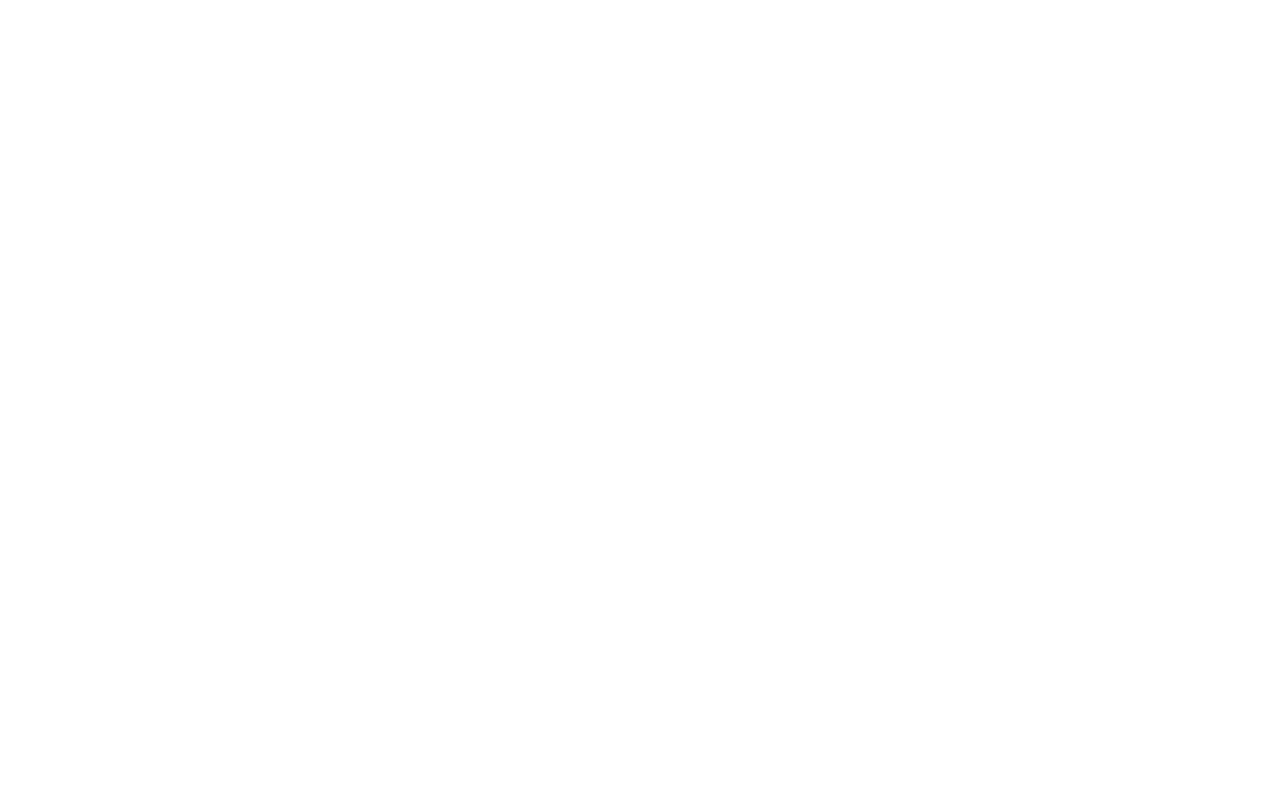
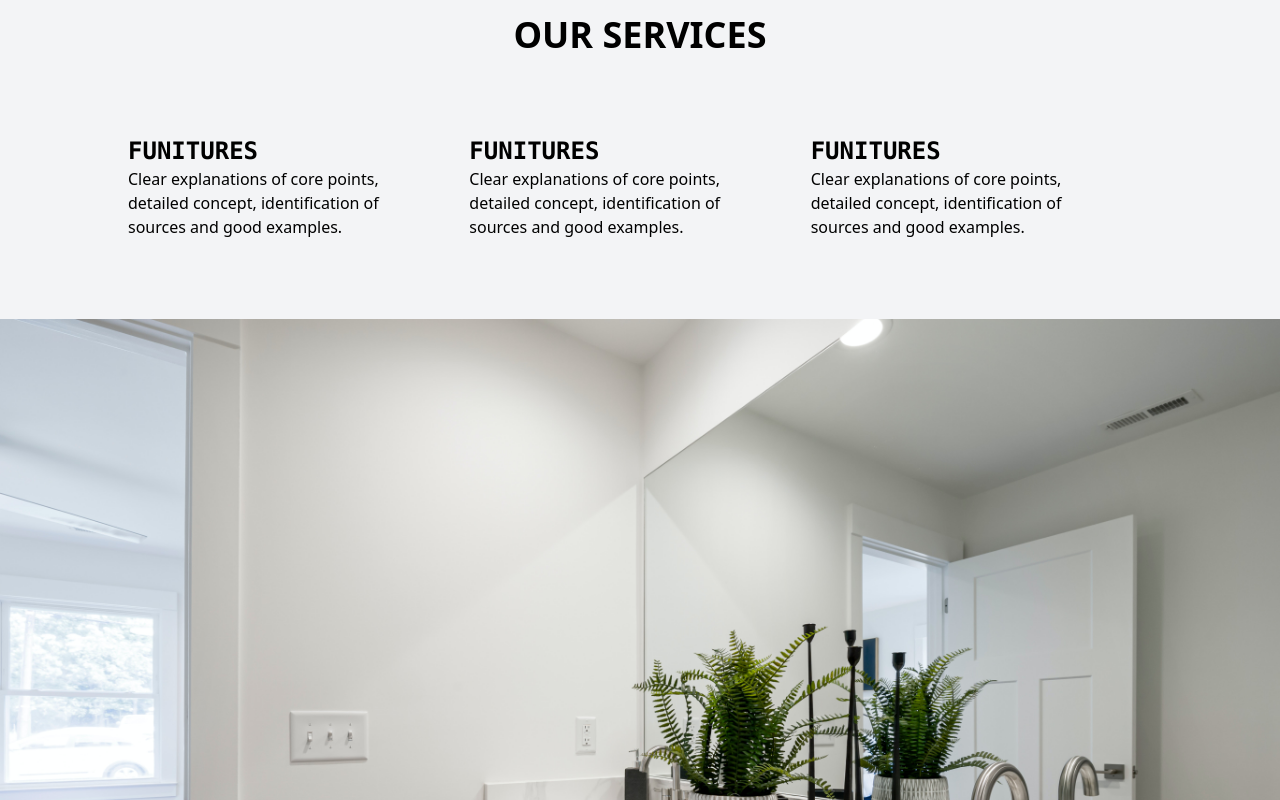
Before and after one commit to Obaayaa-1988/Nuxt-JS-Inter-Deco, a Nuxt app: page / in a window 1280 px wide. Shown: the part 1740-2540 px from the top of the page. Before the commit the page ends 1739 px from the top, so only its background shows below. Built offline with nearby package versions, Linux system fonts and the light colour scheme.

Commit message:
added our services section

```diff
--- a/components/Home.vue
+++ b/components/Home.vue
@@ -11,7 +11,9 @@
           Our first async presentation went pretty well we highlighted the
           problem statement which is to
         </p>
-        <button class="mb-8 bg-stone-600 py-3 px-8 text-white mt-12 font-extrabold">
+        <button
+          class="mb-8 bg-stone-600 py-3 px-8 text-white mt-12 font-extrabold"
+        >
           View Store
         </button>
       </div>
@@ -47,49 +49,106 @@
 
     <!-------------section 3---------->
     <div class="w-4/5 m-auto">
-      <div class="flex justify-around " >
-        <div><h1 class="text-xl font-semibold my-8 font-mono text-center">INTERIOR<hr class="border border-orange-600 font-extrabold"></h1></div>
-        <div><h1 class="text-xl  my-8 font-mono font-semibold">DECORATION<hr class="border border-orange-600  font-extrabold"/></h1></div>
-        <div><h1 class="text-xl font-semibold my-8 font-mono">ARCHITECTURE<hr class="border border-orange-600  font-extrabold"/></h1></div>
+      <div class="flex justify-around">
+        <div>
+          <h1 class="text-xl font-semibold my-8 font-mono text-center">
+            INTERIOR
+            <hr class="border border-orange-600 font-extrabold" />
+          </h1>
         </div>
-
-      <div class="flex justify-between" >
-        <div><h1  class="text-9xl text-gray-200 font-bold my-8" >01</h1></div>
-        <div><h1  class="text-9xl text-gray-200  font-bold my-8">02</h1></div>
-        <div><h1  class="text-9xl text-gray-200 font-bold my-8">03</h1></div>
+        <div>
+          <h1 class="text-xl my-8 font-mono font-semibold">
+            DECORATION
+            <hr class="border border-orange-600 font-extrabold" />
+          </h1>
+        </div>
+        <div>
+          <h1 class="text-xl font-semibold my-8 font-mono">
+            ARCHITECTURE
+            <hr class="border border-orange-600 font-extrabold" />
+          </h1>
         </div>
       </div>
 
-    <div  >
-      <div class="w-full h-full bg-stone-600 flex justify-evenly my-16">
+      <div class="flex justify-between">
+        <div><h1 class="text-9xl text-gray-200 font-bold my-8">01</h1></div>
+        <div><h1 class="text-9xl text-gray-200 font-bold my-8">02</h1></div>
+        <div><h1 class="text-9xl text-gray-200 font-bold my-8">03</h1></div>
+      </div>
+    </div>
+
+    <div class="w-full h-full bg-stone-600 flex justify-evenly mt-16">
       <div class="px-16">
-          <img src="images/image1.jpg" class=" w-full h-full rounded-2xl object-cover py-20 " />
+        <img
+          src="images/image1.jpg"
+          class="w-full h-full rounded-2xl object-cover py-20"
+        />
       </div>
-        <div class="flex  flex-col justify-center items-center px-16 ">
+      <div class="flex flex-col justify-center items-center px-16">
         <!-- <h1 class="text-white text-7xl font-extrabold font-serif">INTERIOR</h1> -->
         <h1 class="text-white text-7xl font-extrabold font-serif">DESIGNS</h1>
         <p class="text-white pt-8">Engage More With Reality</p>
-           <button class="mb-8 bg-orange-600 py-3 px-8 text-white mt-12 font-extrabold font-mono">Explore </button>
+        <button
+          class="
+            mb-8
+            bg-orange-600
+            py-3
+            px-8
+            text-white
+            mt-12
+            font-extrabold font-mono
+          "
+        >
+          Explore
+        </button>
       </div>
     </div>
-    </div>
+
     <!-------------section 4-->
 
+    <div class="bg-gray-100 w-full h-full m-auto">
       <div>
+        <h1 class="text-center font-extrabold text-4xl py-20">OUR SERVICES</h1>
+      </div>
+
+      <div class="flex justify-between w-4/5 m-auto">
+        <div>
+          <h1 class=" font-extrabold text-2xl font-mono "  >FUNITURES</h1>
+          <p class="w-4/5">
+            Clear explanations of core points, detailed concept, identification
+            of sources and good examples.
+          </p>
+        </div>
+
+        <div>
+          <h1 class=" font-extrabold text-2xl font-mono ">FUNITURES</h1>
+          <p class="w-4/5">
+            Clear explanations of core points, detailed concept, identification
+            of sources and good examples.
+          </p>
+        </div>
+        <div>
+          <h1 class=" font-extrabold text-2xl font-mono ">FUNITURES</h1>
+          <p class="w-4/5">
+            Clear explanations of core points, detailed concept, identification
+            of sources and good examples.
+          </p>
+        </div>
+      </div>
 
 
+      <div>
+        <div><img src="images/image3.jpg " class="w-full h-full pt-20 object-cover"/> </div>
+      </div>
     </div>
   </div>
 </template>
 
 <script>
-
 export default {
   name: "Home",
 };
 </script>
 
 <style scoped>
-
-
 </style>
--- a/components/Navlist.vue
+++ b/components/Navlist.vue
@@ -6,7 +6,7 @@
   <h2 class="text-4xl font-extrabold">VALUES</h2>
 
   <div class="flex md:order-2">
-      <button type="button" class="text-white bg-stone-600 hover:bg-stone-800 focus:ring-4 focus:outline-none font-medium rounded-lg text-sm px-5 py-2.5 text-center mr-3 md:mr-0 bg-black">Get started</button>
+      <button type="button" class="text-white bg-orange-600 hover:bg-orange-800 focus:ring-4 focus:outline-none font-medium rounded-lg text-sm px-5 py-2.5 text-center mr-3 md:mr-0 ">Get started</button>
       <button data-collapse-toggle="navbar-sticky" type="button" class="inline-flex items-center p-2 text-sm text-gray-500 rounded-lg md:hidden hover:bg-gray-100 focus:outline-none focus:ring-2 focus:ring-gray-200 dark:text-gray-400 dark:hover:bg-gray-700 dark:focus:ring-gray-600" aria-controls="navbar-sticky" aria-expanded="false">
         <span class="sr-only">Open main menu</span>
         <svg class="w-6 h-6" aria-hidden="true" fill="currentColor" viewBox="0 0 20 20" xmlns="http://www.w3.org/2000/svg"><path fill-rule="evenodd" d="M3 5a1 1 0 011-1h12a1 1 0 110 2H4a1 1 0 01-1-1zM3 10a1 1 0 011-1h12a1 1 0 110 2H4a1 1 0 01-1-1zM3 15a1 1 0 011-1h12a1 1 0 110 2H4a1 1 0 01-1-1z" clip-rule="evenodd"></path></svg>
```
Lines whose indentation alone changed are shown as unchanged.
